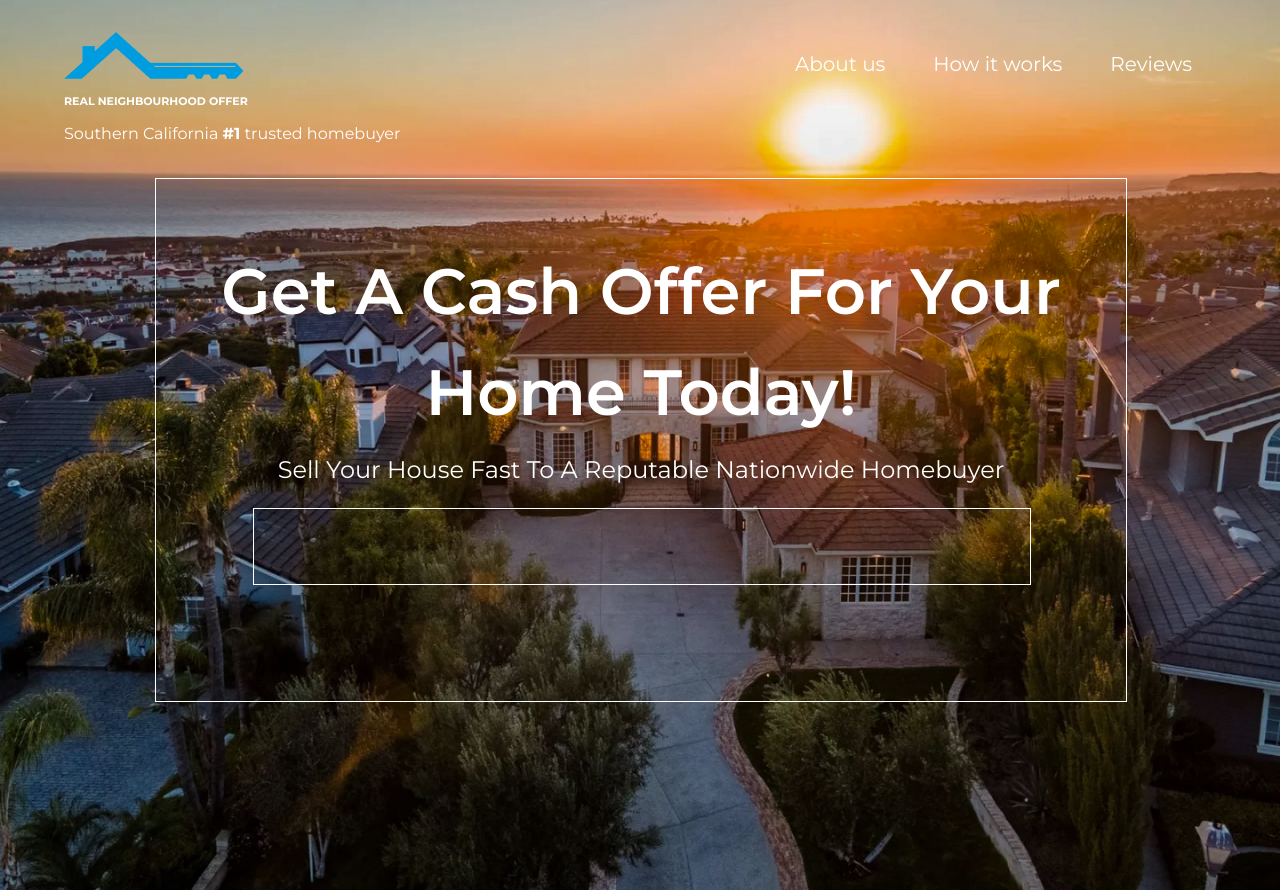
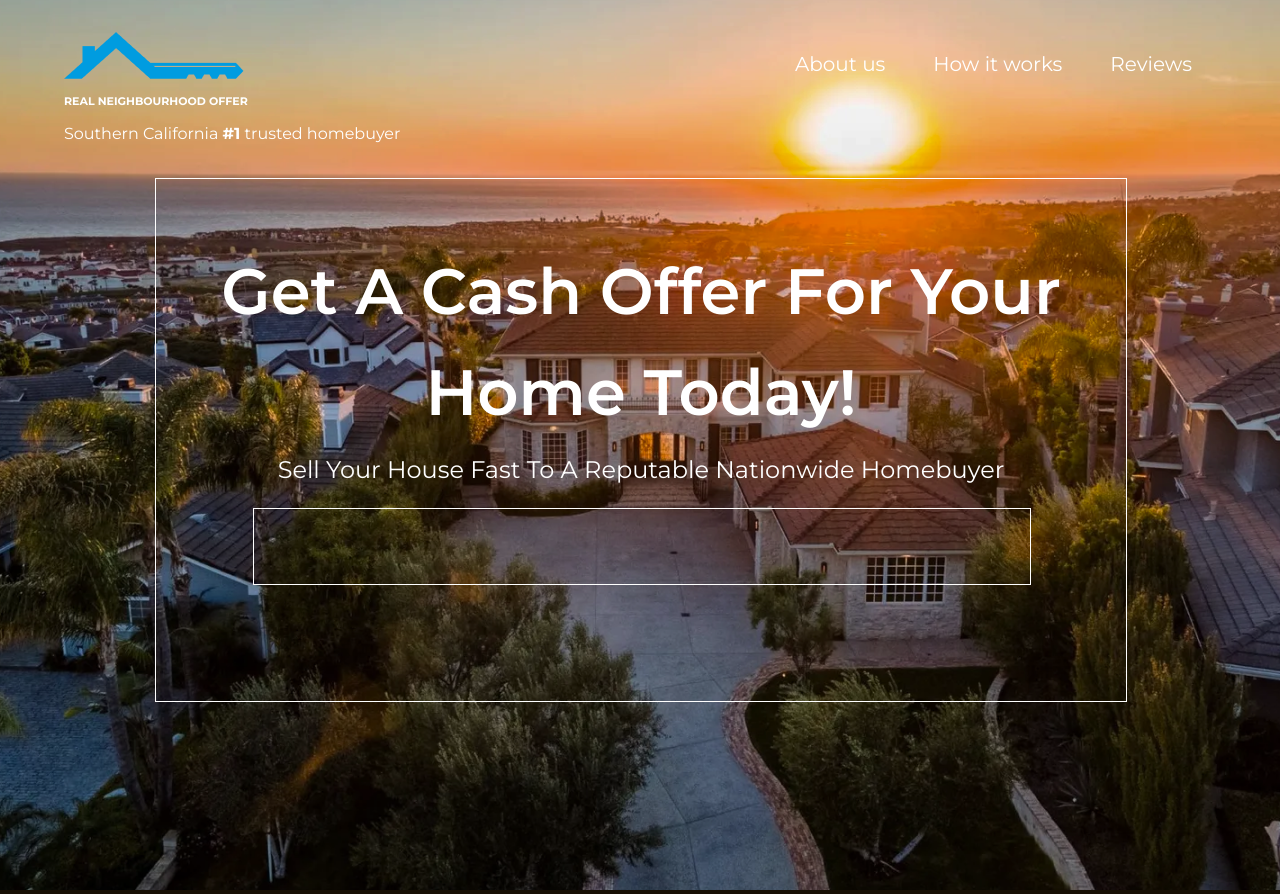
Before and after one commit to DenisBurimov/cesar_landing, a Python web app: template app/templates/index.html in a window 1280 px wide. Run offline with Jinja, Linux system fonts and the light colour scheme; the template is opened without the code that fills it, so the values that code supplies are empty.

Commit message:
header fix

```diff
--- a/app/static/css/main.css
+++ b/app/static/css/main.css
@@ -5,10 +5,13 @@ body {
     padding: 0;
 }
 
-.header_wrapper {
+header {
     width: 100%;
     position: relative;
     height: 890px;
+    background-image: url(../img/header.png);
+    background-position: center top;
+    background-size: cover;
 }
 
 .header_image {
--- a/app/templates/index.html
+++ b/app/templates/index.html
@@ -11,8 +11,6 @@
 
 <body>
   <header>
-    <div class="header_wrapper">
-      <img class="header_image" src="{{ url_for('static', filename='img/header.png') }}" alt="real_neighbourhood_offer">
     <div class="menu">
       <div class="menu_right">
         <div class="logo_container">
@@ -34,7 +32,6 @@
       <p class="sell_your_house">Sell Your House Fast To A Reputable Nationwide Homebuyer</p>
       <div class="fake_form"></div>
     </div>
-    </div>
   </header>
 </body>
 
```
Lines whose indentation alone changed are shown as unchanged.
